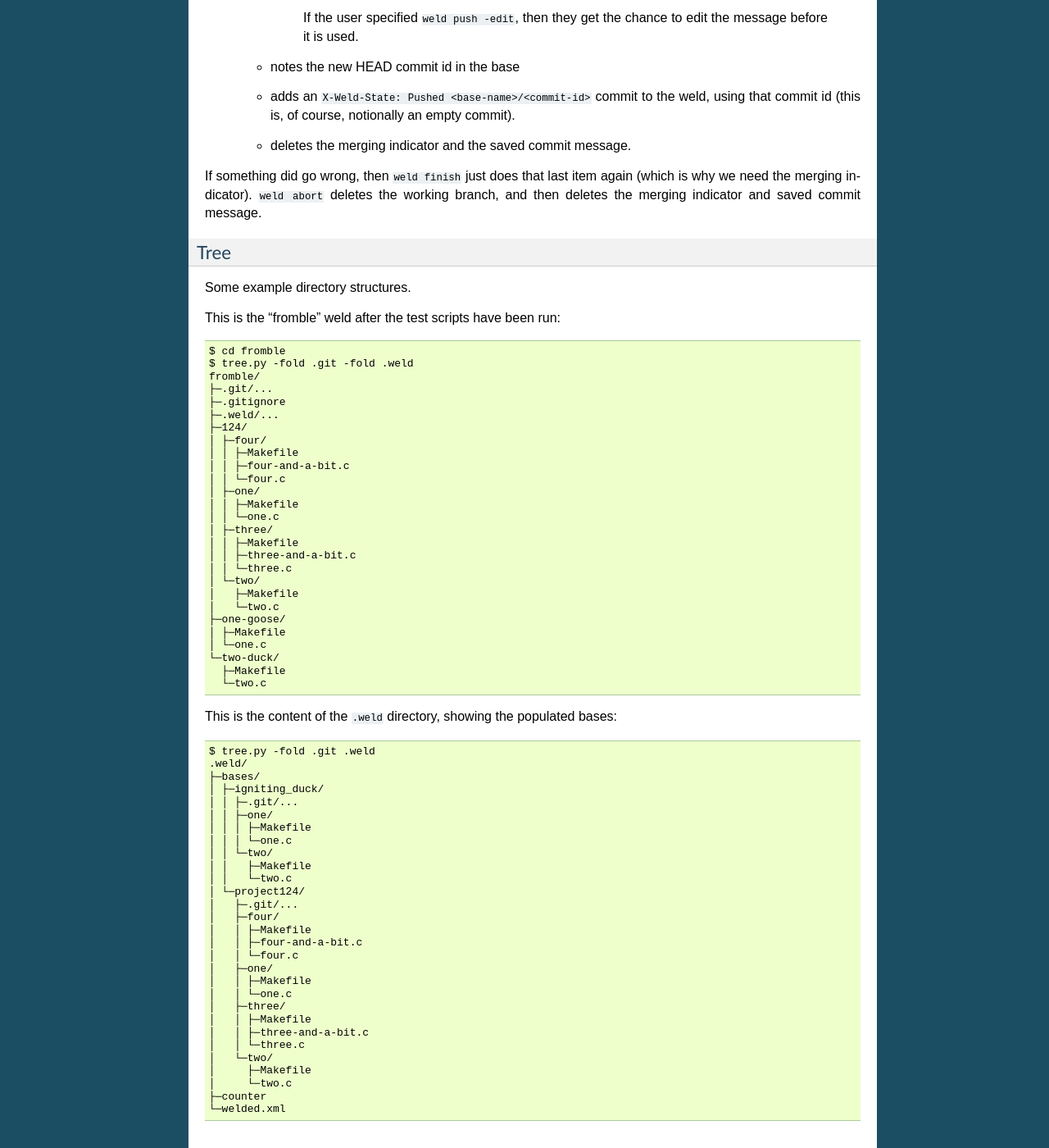
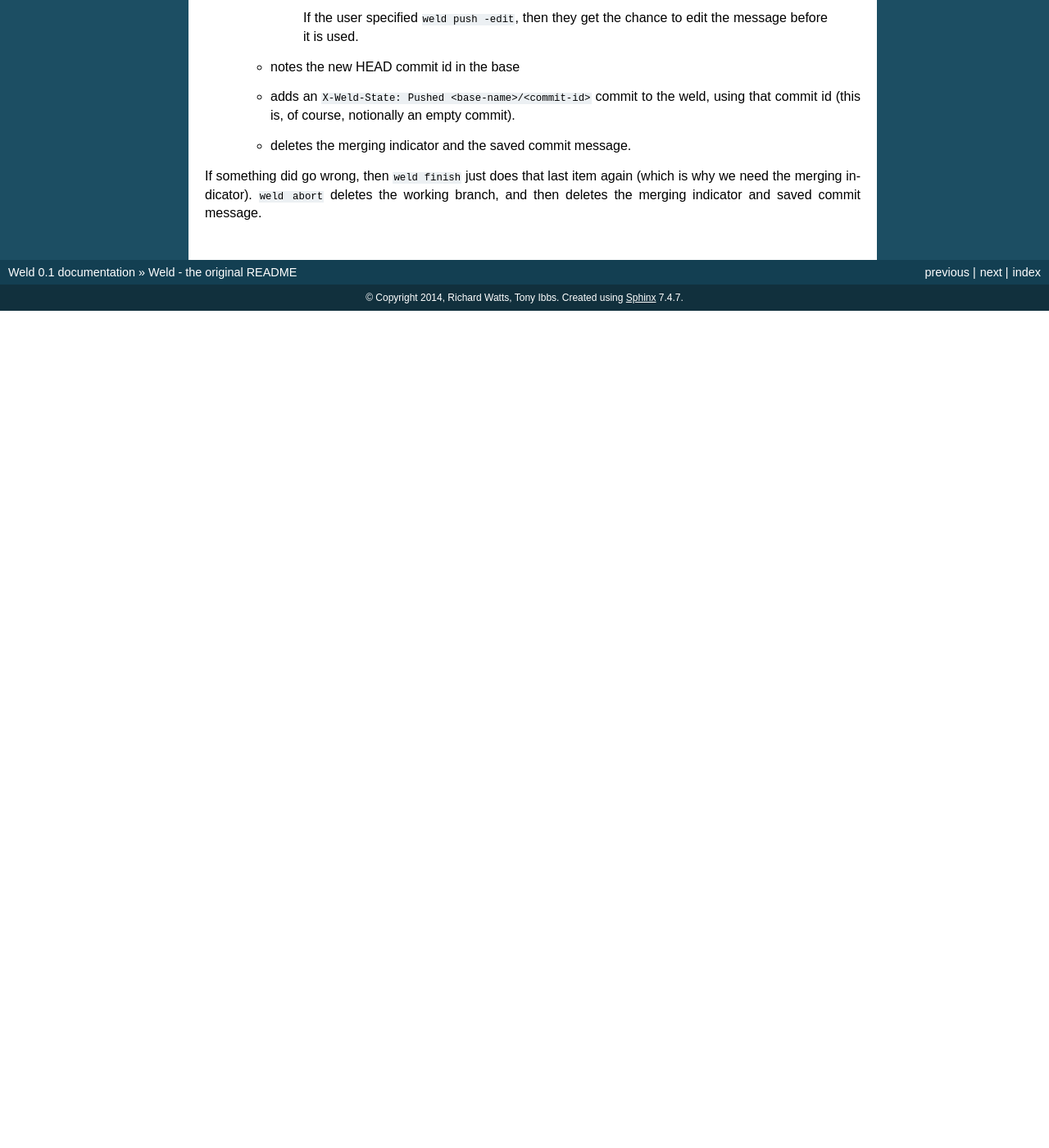
Before and after one commit to kynesim/weld, a Sphinx documentation site: the page built from docs/README.txt, in a window 1280 px wide and 1400 px high, scrolled down 11701 px. Shown: the whole window at 82% size. Built offline with Sphinx 7.4.7, drawn with Linux system fonts in a browser that asks for light colours; after the commit the page ends 12080 px from its top, so only the background shows below that.

Commit message:
The pretty "tree" listings don't work well with RtD
ReadTheDocs PDF output (via LaTeX) doesn't cope with the odd graphics
characters being used in the "tree.py" output. So remove it for the
nonce.

```diff
--- a/docs/README.txt
+++ b/docs/README.txt
@@ -682,71 +682,4 @@ If something did go wrong, then ``weld finish`` just does that last item again
 working branch, and then deletes the merging indicator and saved commit
 message.
 
-Tree
-----
-Some example directory structures.
-
-This is the "fromble" weld after the test scripts have been run::
-
-   $ cd fromble
-   $ tree.py -fold .git -fold .weld
-   fromble/
-   ├─.git/...
-   ├─.gitignore
-   ├─.weld/...
-   ├─124/
-   │ ├─four/
-   │ │ ├─Makefile
-   │ │ ├─four-and-a-bit.c
-   │ │ └─four.c
-   │ ├─one/
-   │ │ ├─Makefile
-   │ │ └─one.c
-   │ ├─three/
-   │ │ ├─Makefile
-   │ │ ├─three-and-a-bit.c
-   │ │ └─three.c
-   │ └─two/
-   │   ├─Makefile
-   │   └─two.c
-   ├─one-goose/
-   │ ├─Makefile
-   │ └─one.c
-   └─two-duck/
-     ├─Makefile
-     └─two.c
-
-This is the content of the ``.weld`` directory, showing the populated bases::
-
-   $ tree.py -fold .git .weld
-   .weld/
-   ├─bases/
-   │ ├─igniting_duck/
-   │ │ ├─.git/...
-   │ │ ├─one/
-   │ │ │ ├─Makefile
-   │ │ │ └─one.c
-   │ │ └─two/
-   │ │   ├─Makefile
-   │ │   └─two.c
-   │ └─project124/
-   │   ├─.git/...
-   │   ├─four/
-   │   │ ├─Makefile
-   │   │ ├─four-and-a-bit.c
-   │   │ └─four.c
-   │   ├─one/
-   │   │ ├─Makefile
-   │   │ └─one.c
-   │   ├─three/
-   │   │ ├─Makefile
-   │   │ ├─three-and-a-bit.c
-   │   │ └─three.c
-   │   └─two/
-   │     ├─Makefile
-   │     └─two.c
-   ├─counter
-   └─welded.xml
-
-
 .. vim: set filetype=rst tabstop=8 softtabstop=2 shiftwidth=2 expandtab:
```
